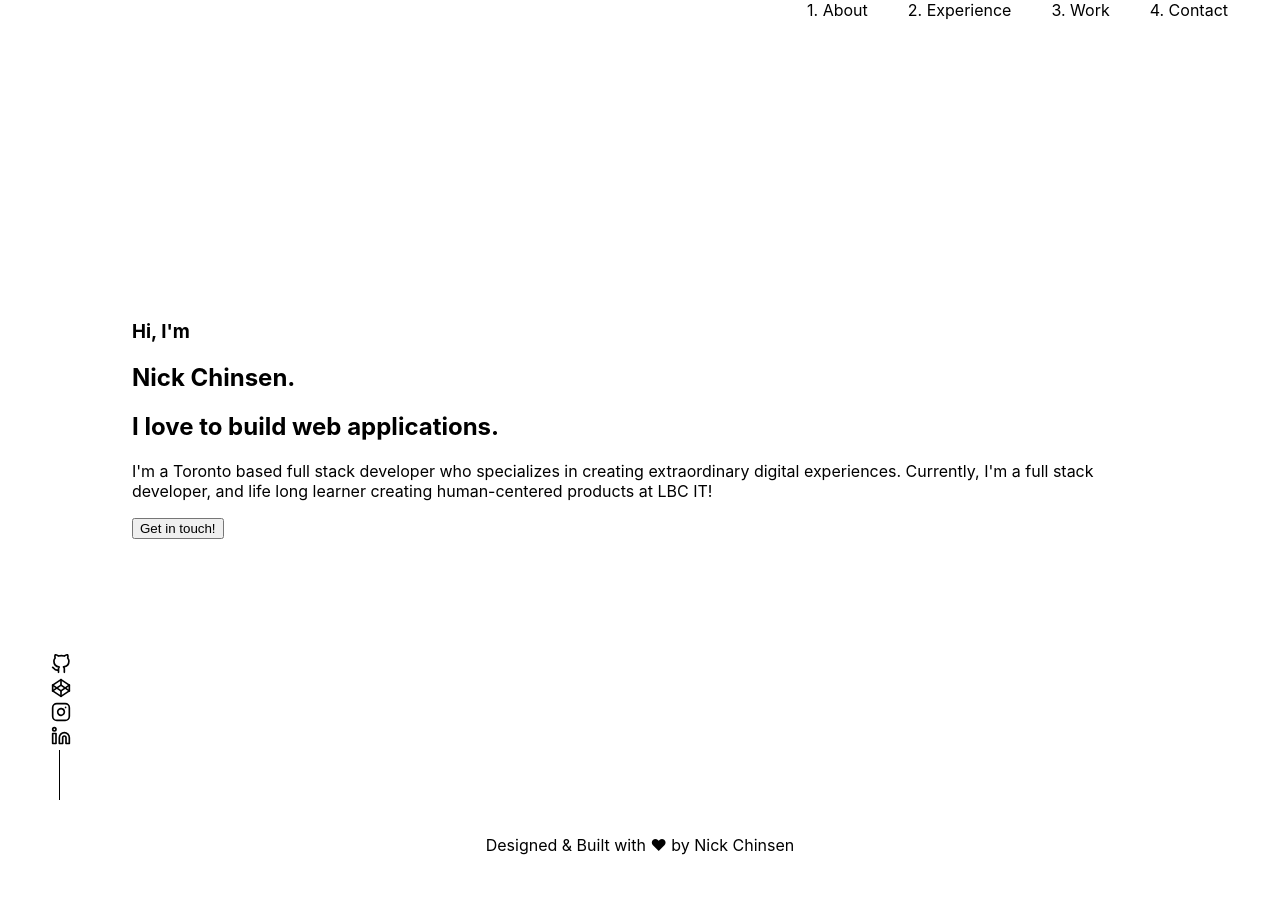
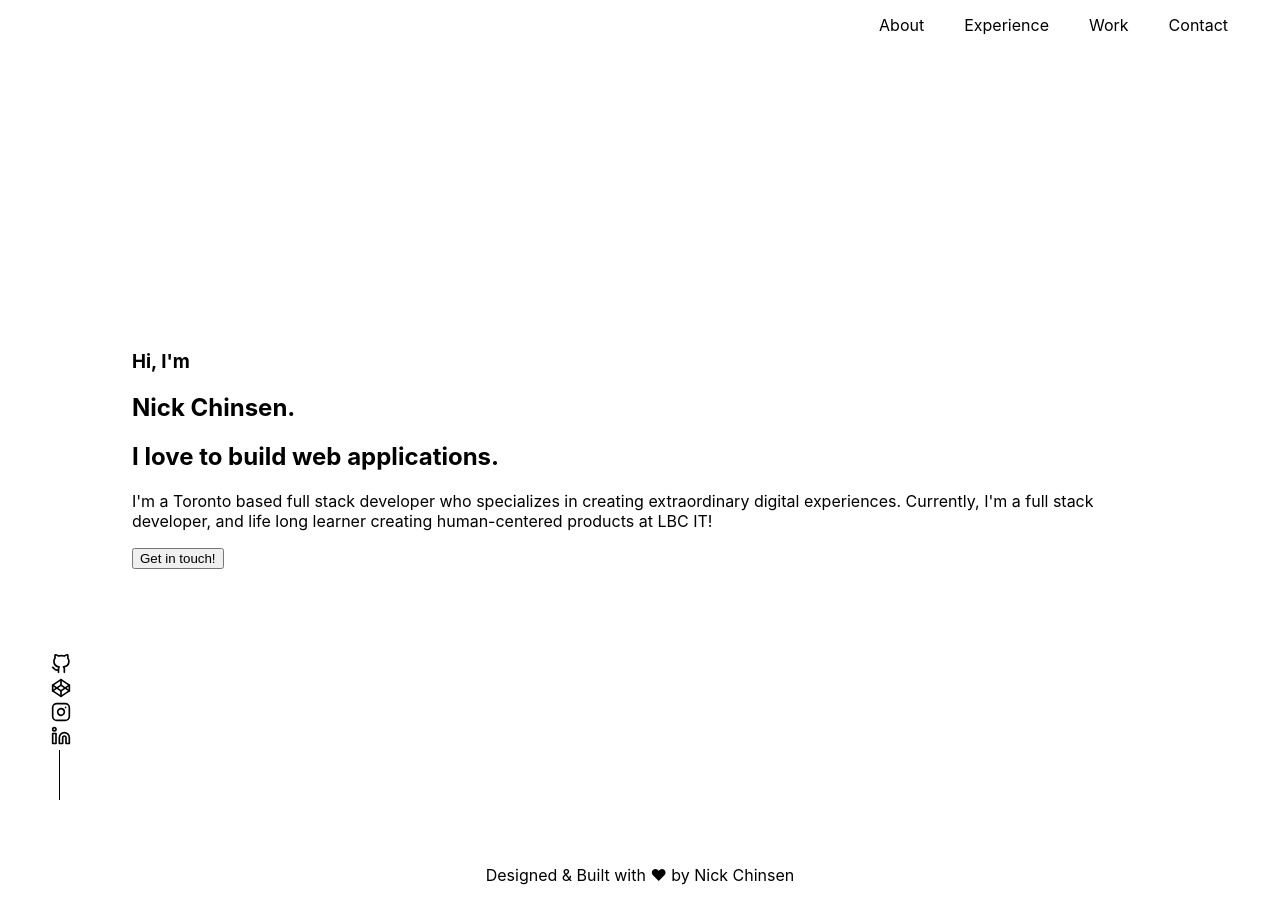
Before and after one commit to karnnivore/nick-chinsen-website, a Next.js app: page / in a window 1280 px wide. Before the commit the page ends 870 px from the top, so only its background shows below. Built offline with nearby package versions, Linux system fonts and the light colour scheme.

Commit message:
Update header stylings

```diff
--- a/pages/index.tsx
+++ b/pages/index.tsx
@@ -23,16 +23,16 @@ const Home: NextPage = () => {
         <div className={styles.headerLinks}>
           <ul>
             <li>
-              <a>1. About</a>
+              <a>About</a>
             </li>
             <li>
-              <a>2. Experience</a>
+              <a>Experience</a>
             </li>
             <li>
-              <a>3. Work</a>
+              <a>Work</a>
             </li>
             <li>
-              <a>4. Contact</a>
+              <a>Contact</a>
             </li>
           </ul>
         </div>
--- a/styles/Home.module.css
+++ b/styles/Home.module.css
@@ -103,6 +103,8 @@
 .landingHeader {
   display: flex;
   justify-content: space-between;
+  align-items: center;
+  min-height: 50px;
 }
 .headerLinks {
   max-width: 50%;
@@ -114,8 +116,6 @@
 
 .headerLinks a{
   margin: 0 20px;
-  display: flex;
-  flex-direction: column;
 }
 
 /* sidebar social links */
```
